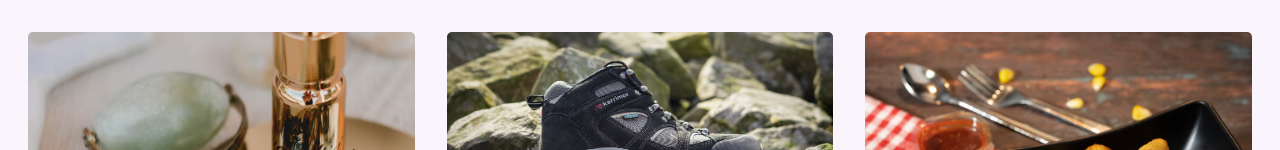
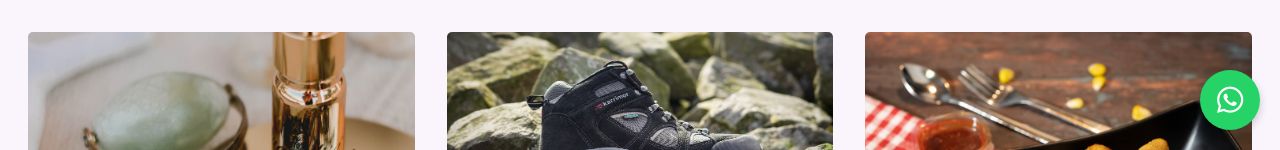
Before and after one commit to Codelium-team/neidashopoline_landingPage_1CTA, a React (Vite) app: page / in a window 1280 px wide. Shown: the part 650-800 px from the top of the page. Built offline with nearby package versions, Linux system fonts and the light colour scheme.

Commit message:
feat: :sparkles: ADD Boton para whatsapp
ADD Boton para whatsapp

```diff
--- a/src/App.jsx
+++ b/src/App.jsx
@@ -2,10 +2,11 @@ import React from "react";
 import { BrowserRouter as Router } from "react-router-dom";
 import AppRouter from "./components/routes/AppRouter";
 import Navbar from "./components/Navbar";
+import Footer from "./components/Footer";
+import WhatsAppButton from "./components/WhatsAppButton";
 import "bootstrap/dist/css/bootstrap.min.css";
 import "bootstrap/dist/js/bootstrap.bundle.min";
 import "./App.css";
-import Footer from "./components/Footer";
 
 function App() {
   return (
@@ -14,6 +15,7 @@ function App() {
 
       <AppRouter />
       <Footer />
+      <WhatsAppButton />
     </Router>
   );
 }
--- /dev/null
+++ b/src/components/WhatsAppButton.css
@@ -0,0 +1,46 @@
+.whatsapp-button {
+  position: fixed;
+  bottom: 20px;
+  right: 20px;
+  z-index: 1000;
+  width: 60px;
+  height: 60px;
+  display: flex;
+  justify-content: center;
+  align-items: center;
+  background-color: #25d366;
+  color: white;
+  border-radius: 50%;
+  box-shadow: 0 4px 8px rgba(0, 0, 0, 0.2);
+  transition: transform 0.3s ease, box-shadow 0.3s ease;
+  font-size: 30px;
+}
+
+.whatsapp-button:hover {
+  transform: scale(1.1);
+  box-shadow: 0 8px 16px rgba(0, 0, 0, 0.3);
+}
+
+/* .whatsapp-button {
+  position: fixed;
+  bottom: 20px;
+  right: 20px;
+  z-index: 1000;
+  width: 60px;
+  height: 60px;
+  border-radius: 50%;
+  box-shadow: 0 4px 8px rgba(0, 0, 0, 0.2);
+  transition: transform 0.3s ease, box-shadow 0.3s ease;
+}
+
+.whatsapp-button:hover {
+  transform: scale(1.1);
+  box-shadow: 0 8px 16px rgba(0, 0, 0, 0.3);
+}
+
+.whatsapp-button img {
+  width: 100%;
+  height: 100%;
+  border-radius: 50%;
+}
+ */
--- /dev/null
+++ b/src/components/WhatsAppButton.jsx
@@ -0,0 +1,39 @@
+import React from "react";
+/* import whatsappIcon from "../../assets/img/landing/social_12942283.svg"; */
+//TODO: Lo dejo aquí mientras, por ahora uso fontawesome ↑
+
+import "./WhatsAppButton.css";
+
+const WhatsAppButton = () => {
+  return (
+    <a
+      href="https://wa.me/56947184073"
+      className="whatsapp-button"
+      target="_blank"
+      rel="noopener noreferrer"
+    >
+      <i className="fa-brands fa-whatsapp"></i>
+    </a>
+  );
+};
+
+export default WhatsAppButton;
+
+/* import React from "react";
+import whatsappIcon from "../../assets/img/landing/social_12942283.svg"; // Update this path if needed
+import "./WhatsAppButton.css"; // Import the CSS file
+
+const WhatsAppButton = () => {
+  return (
+    <a
+      href="https://wa.me/56947184073"
+      className="whatsapp-button"
+      target="_blank"
+      rel="noopener noreferrer"
+    >
+      <img src={whatsappIcon} alt="WhatsApp" />
+    </a>
+  );
+};
+
+export default WhatsAppButton; */
```
